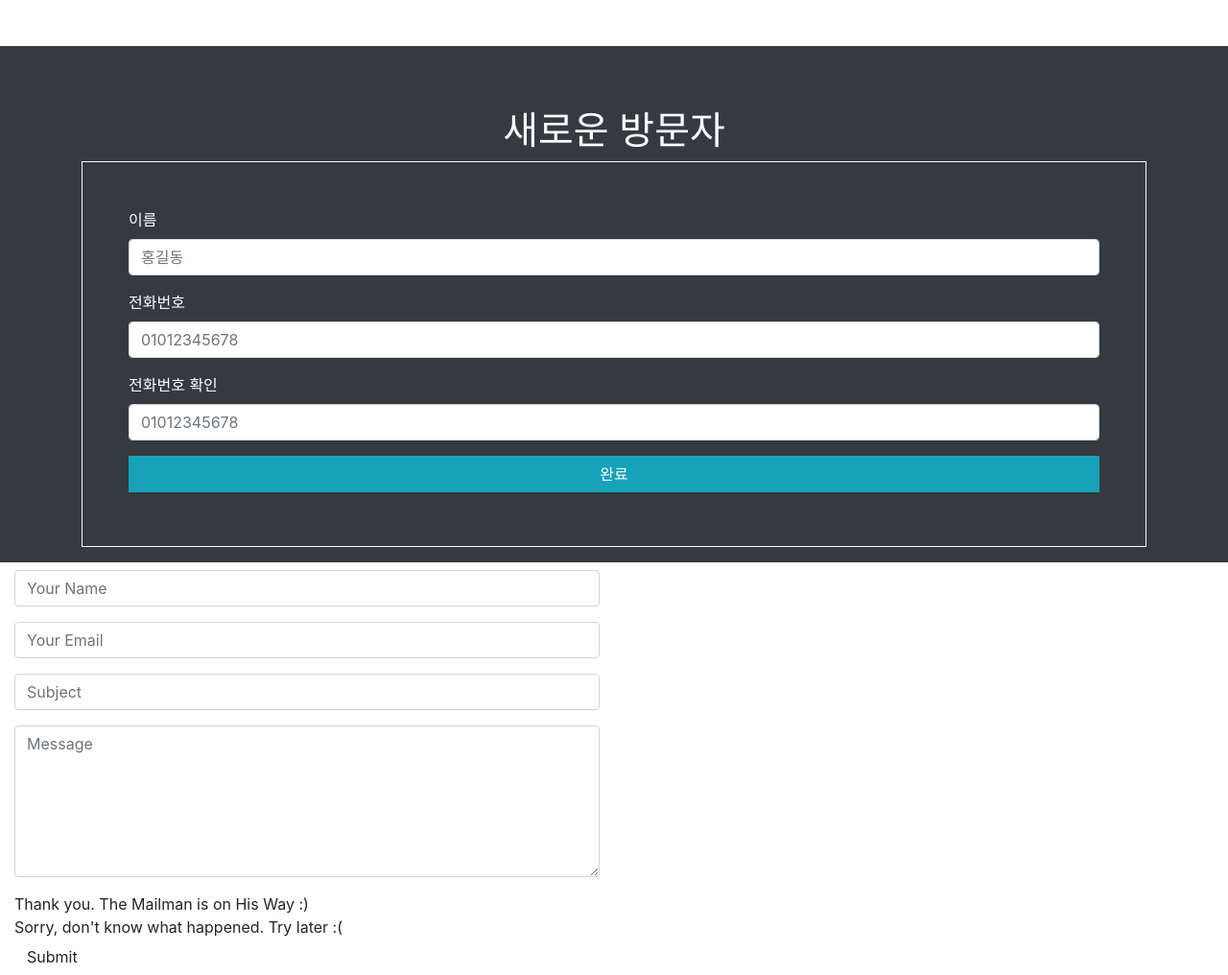
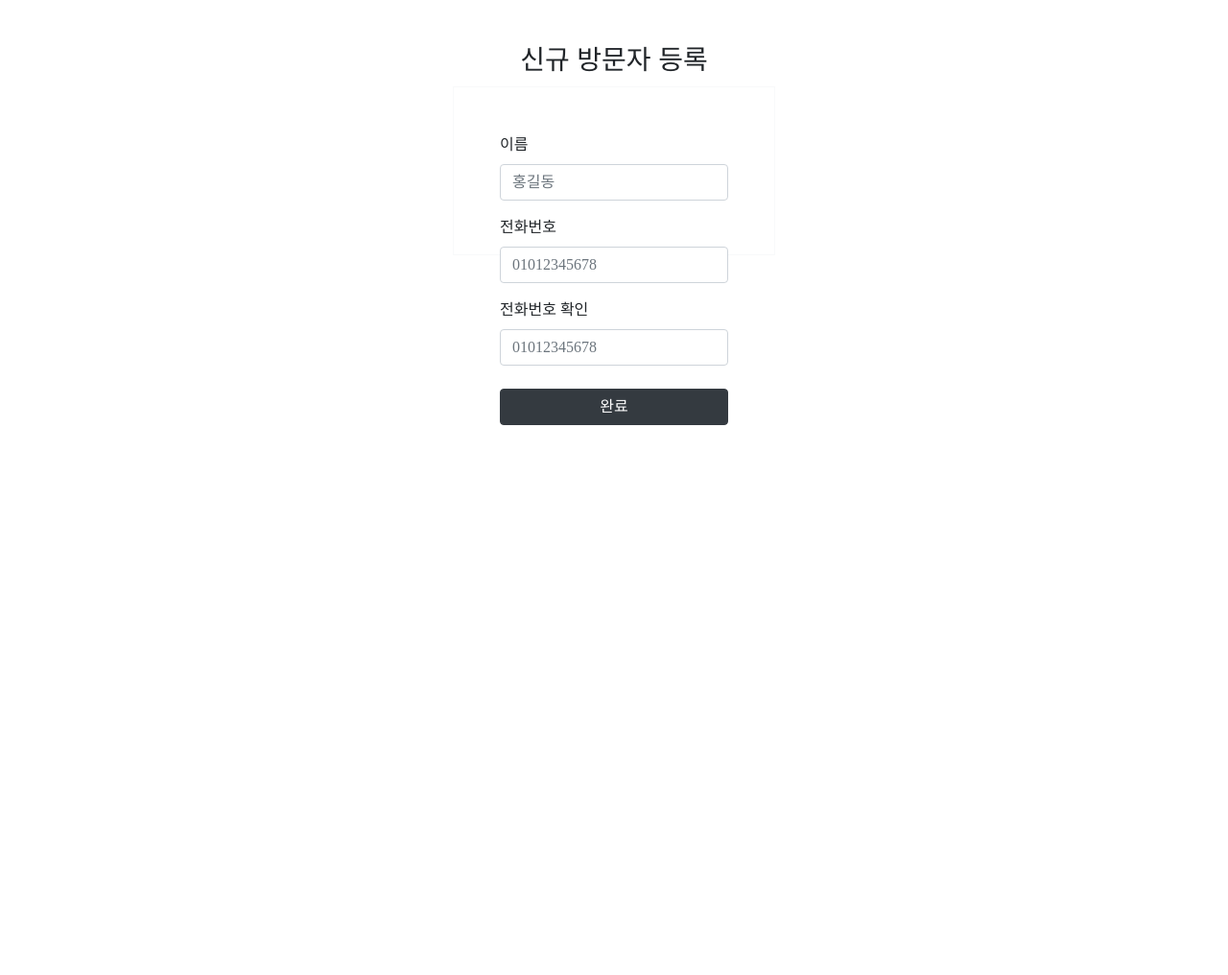
Before and after one commit to 26future/visitors, a Django app: page /visitors/new/ in a window 1280 px wide. Shown: the whole page at 96% size. After the commit the page ends 443 px from the top, so only its background shows below. Run offline with Django 3.2, Linux system fonts and the light colour scheme; some libraries are stand-ins or nearby versions.

Commit message:
200630 Project bootstrap

```diff
--- a/visitors_data/templates/visitors_data/new.html
+++ b/visitors_data/templates/visitors_data/new.html
@@ -2,69 +2,44 @@
 
 {% block css %}
 
+<style>
+  @import url('https://fonts.googleapis.com/css2?family=Black+Han+Sans&family=Nanum+Myeongjo:wght@700&family=Noto+Serif+KR:wght@600&display=swap');
+
+h3 {
+  font-family: 'Nanum Myeongjo', serif;
+  }
+
+div {
+  font-family: 'Noto Serif KR', serif;
+}
+
+  </style>
+
 {% endblock %}
+
 
 
 {% block body%}
 
 
 
-<div class="p-3 mb-2 bg-dark text-white" >
-  <h1 class="text-center mt-5">새로운 방문자</h1>
+  <h3 class="text-center mt-5">신규 방문자 등록</h3>
   <div class="container">
 
 
 
-    <form method="POST" class="border border-light p-5">
+    <form method="POST" class="border border-light p-5" style="width: 21rem; height: 11rem; margin:0 auto;">
       {% csrf_token %}
         {% for field in form %}
         <div class="form-group">
-        <label class="control-label" for="id_{{ field.name }}">{{ field.label }}</label>
+        <label class="control-label"  for="id_{{ field.name }}">{{ field.label }}</label>
 
             {{ field }}
         </div>
         {% endfor %}
-        <div class="p-0.8 mb-2 bg-info text-white">
-        <input class="btn btn-info btn-block" type="submit" value="완료"></div>
+        <input class="btn btn-block btn-dark mt-4"  type="submit" value="완료"></div>
+
     </form>
-  </div>
-</div>
-
-
-
-<div class="contact-form col-md-6 wow fadeInUp" data-wow-duration="500ms" data-wow-delay="300ms" style="visibility: visible; animation-duration: 500ms; animation-delay: 300ms; animation-name: fadeInUp;">
-				<form id="contact-form" method="post" action="sendmail.php" role="form">
-
-					<div class="form-group">
-						<input type="text" placeholder="Your Name" class="form-control" name="name" id="name">
-					</div>
-
-					<div class="form-group">
-						<input type="email" placeholder="Your Email" class="form-control" name="email" id="email">
-					</div>
-
-					<div class="form-group">
-						<input type="text" placeholder="Subject" class="form-control" name="subject" id="subject">
-					</div>
-
-					<div class="form-group">
-						<textarea rows="6" placeholder="Message" class="form-control" name="message" id="message"></textarea>
-					</div>
-
-					<div id="mail-success" class="success">
-						Thank you. The Mailman is on His Way :)
-					</div>
-
-					<div id="mail-fail" class="error">
-						Sorry, don't know what happened. Try later :(
-					</div>
-
-					<div id="cf-submit">
-						<input type="submit" id="contact-submit" class="btn btn-transparent" value="Submit">
-					</div>
-
-				</form>
-			</div>
 
 
 {% endblock%}
--- a/visitors_data/views.py
+++ b/visitors_data/views.py
@@ -59,7 +59,7 @@ def confirm(request, pk):
 
 def qr(request, pk):
     visitor = Visitor.objects.get(pk=pk)
-    qr = qrcode.QRCode(version=2, error_correction=qrcode.constants.ERROR_CORRECT_H)
+    qr = qrcode.QRCode(version=2, box_size=5, error_correction=qrcode.constants.ERROR_CORRECT_H)
     info = visitor.name + '/' + visitor.number + '/' + 'PK:' + str(visitor.pk)
     qr.add_data(info)
     qr.make
```
Also changed, not shown: visitors_data/templates/visitors_data/confirm.html (+35 -9 lines), visitors_data/templates/visitors_data/home.html (+6 -6 lines), visitors_data/templates/visitors_data/qr.html (+13 -3 lines), static/images/qrcode.png.
